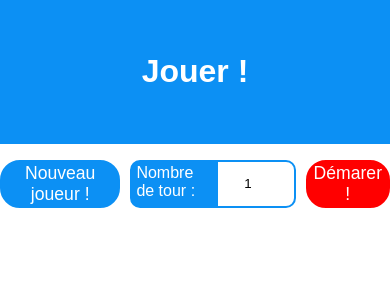
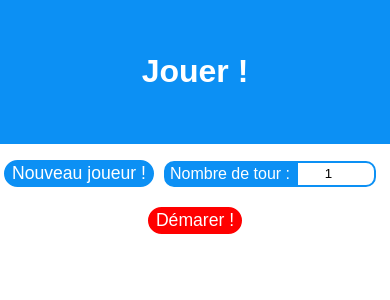
Before and after one commit to Adi-df/le-jeu-du-poids, a Next.js app: page /play in a window 390 px wide. Shown: the top 300 px of the page. Built offline with nearby package versions, Linux system fonts and the light colour scheme.

Commit message:
Responsive buttons

```diff
--- a/styles/Play.module.css
+++ b/styles/Play.module.css
@@ -9,6 +9,12 @@
 
 .buttons {
   display: flex;
+  justify-content: center;
+  align-items: baseline;
+  flex-wrap: wrap;
+}
+.buttons * {
+  margin-bottom: 10px;
 }
 
 .new_player {
```
